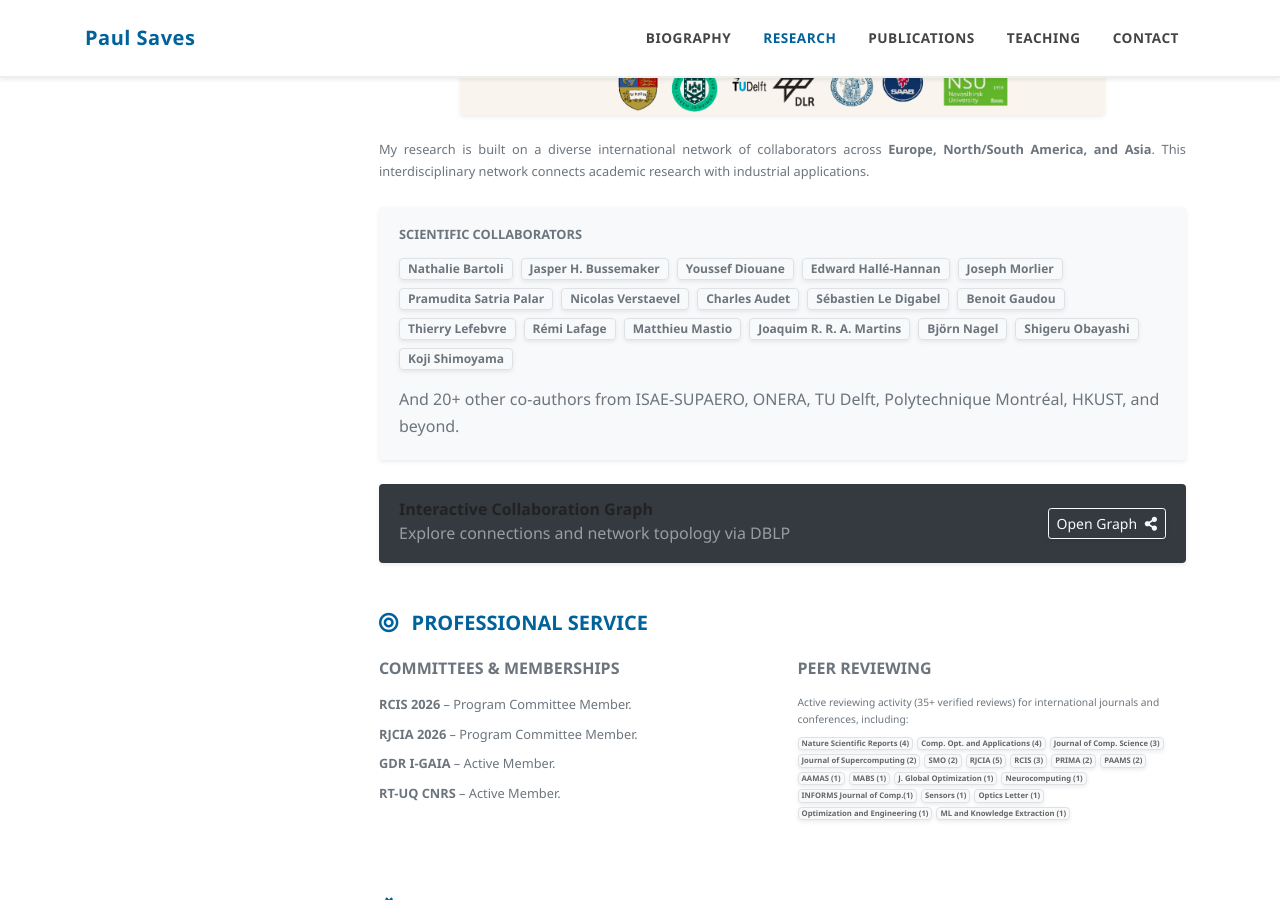
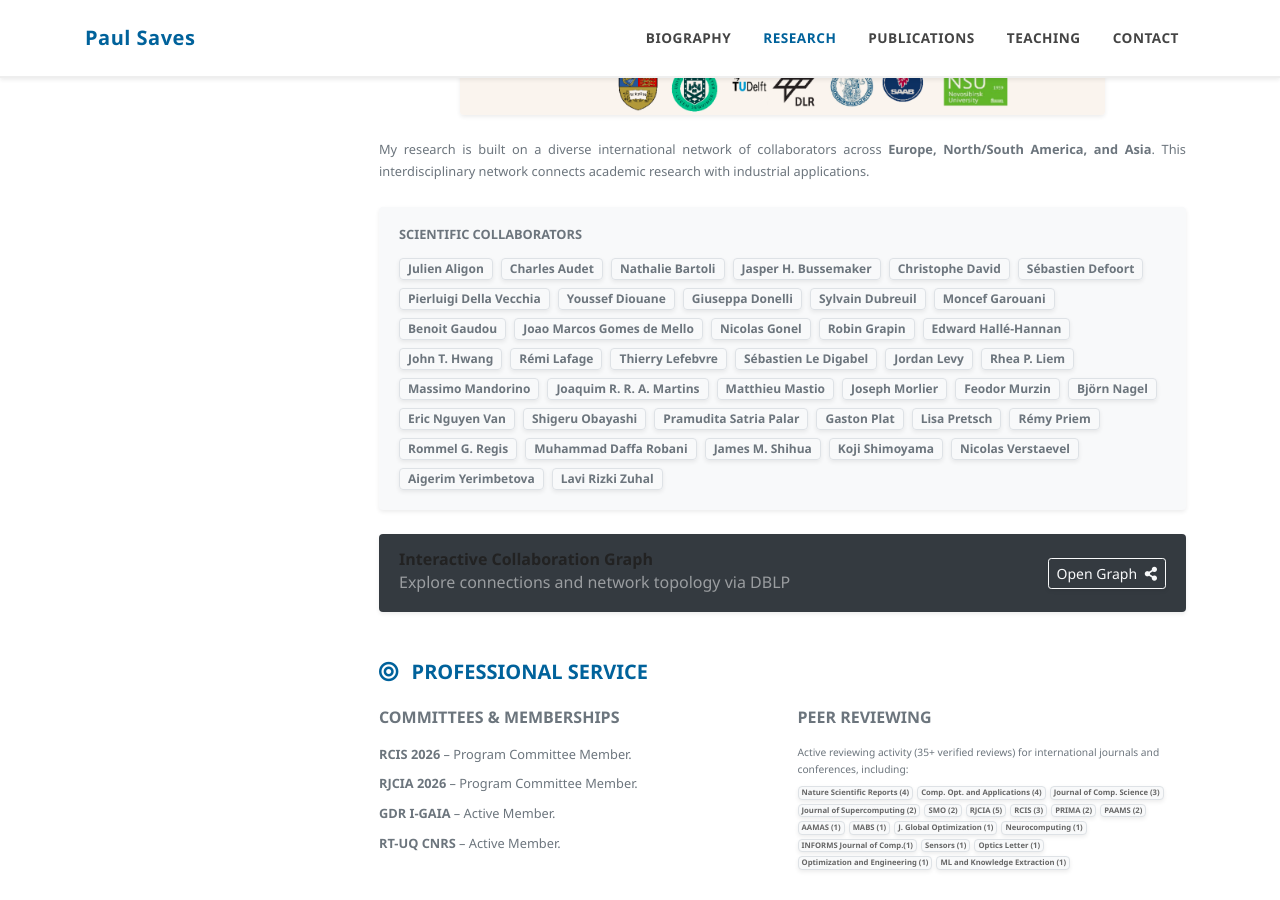
Before and after one commit to Paul-Saves/Paul-Saves.github.io, a Jekyll site: the page built from _pages/research.md, in a window 1280 px wide and 900 px high, scrolled down 3638 px. Built offline with Jekyll 4.4.1, drawn with Linux system fonts in a browser that asks for light colours; a style sheet for code colours, icons or effects is not loaded.

Commit message:
add collabs.

```diff
--- a/_pages/research.md
+++ b/_pages/research.md
@@ -207,31 +207,58 @@ title: Research
         My research is built on a diverse international network of collaborators across <strong>Europe, North/South America, and Asia</strong>. This interdisciplinary network connects academic research with industrial applications.
       </p>
 
-      <div class="card border-0 bg-light shadow-sm mb-4">
+
+	<div class="card border-0 bg-light shadow-sm mb-4">
         <div class="card-body">
           <h3 class="h6 font-weight-bold mb-3 small text-uppercase text-muted">Scientific Collaborators</h3>
           <div class="d-flex flex-wrap" style="gap: 8px;">
+            <span class="badge badge-white border text-secondary px-2 py-1 shadow-sm">Julien Aligon</span>
+            <span class="badge badge-white border text-secondary px-2 py-1 shadow-sm">Charles Audet</span>
             <span class="badge badge-white border text-secondary px-2 py-1 shadow-sm">Nathalie Bartoli</span>
             <span class="badge badge-white border text-secondary px-2 py-1 shadow-sm">Jasper H. Bussemaker</span>
+            <span class="badge badge-white border text-secondary px-2 py-1 shadow-sm">Christophe David</span>
+            <span class="badge badge-white border text-secondary px-2 py-1 shadow-sm">Sébastien Defoort</span>
+            <span class="badge badge-white border text-secondary px-2 py-1 shadow-sm">Pierluigi Della Vecchia</span>
             <span class="badge badge-white border text-secondary px-2 py-1 shadow-sm">Youssef Diouane</span>
+            <span class="badge badge-white border text-secondary px-2 py-1 shadow-sm">Giuseppa Donelli</span>
+            <span class="badge badge-white border text-secondary px-2 py-1 shadow-sm">Sylvain Dubreuil</span>
+            <span class="badge badge-white border text-secondary px-2 py-1 shadow-sm">Moncef Garouani</span>
+            <span class="badge badge-white border text-secondary px-2 py-1 shadow-sm">Benoit Gaudou</span>
+            <span class="badge badge-white border text-secondary px-2 py-1 shadow-sm">Joao Marcos Gomes de Mello</span>
+            <span class="badge badge-white border text-secondary px-2 py-1 shadow-sm">Nicolas Gonel</span>
+            <span class="badge badge-white border text-secondary px-2 py-1 shadow-sm">Robin Grapin</span>
             <span class="badge badge-white border text-secondary px-2 py-1 shadow-sm">Edward Hallé-Hannan</span>
+            <span class="badge badge-white border text-secondary px-2 py-1 shadow-sm">John T. Hwang</span>
+            <span class="badge badge-white border text-secondary px-2 py-1 shadow-sm">Rémi Lafage</span>
+            <span class="badge badge-white border text-secondary px-2 py-1 shadow-sm">Thierry Lefebvre</span>
+            <span class="badge badge-white border text-secondary px-2 py-1 shadow-sm">Sébastien Le Digabel</span>
+            <span class="badge badge-white border text-secondary px-2 py-1 shadow-sm">Jordan Levy</span>
+            <span class="badge badge-white border text-secondary px-2 py-1 shadow-sm">Rhea P. Liem</span>
+            <span class="badge badge-white border text-secondary px-2 py-1 shadow-sm">Massimo Mandorino</span>
+            <span class="badge badge-white border text-secondary px-2 py-1 shadow-sm">Joaquim R. R. A. Martins</span>
+            <span class="badge badge-white border text-secondary px-2 py-1 shadow-sm">Matthieu Mastio</span>
             <span class="badge badge-white border text-secondary px-2 py-1 shadow-sm">Joseph Morlier</span>
+            <span class="badge badge-white border text-secondary px-2 py-1 shadow-sm">Feodor Murzin</span>
+            <span class="badge badge-white border text-secondary px-2 py-1 shadow-sm">Björn Nagel</span>
+            <span class="badge badge-white border text-secondary px-2 py-1 shadow-sm">Eric Nguyen Van</span>
+            <span class="badge badge-white border text-secondary px-2 py-1 shadow-sm">Shigeru Obayashi</span>
             <span class="badge badge-white border text-secondary px-2 py-1 shadow-sm">Pramudita Satria Palar</span>
+            <span class="badge badge-white border text-secondary px-2 py-1 shadow-sm">Gaston Plat</span>
+            <span class="badge badge-white border text-secondary px-2 py-1 shadow-sm">Lisa Pretsch</span>
+            <span class="badge badge-white border text-secondary px-2 py-1 shadow-sm">Rémy Priem</span>
+            <span class="badge badge-white border text-secondary px-2 py-1 shadow-sm">Rommel G. Regis</span>
+            <span class="badge badge-white border text-secondary px-2 py-1 shadow-sm">Muhammad Daffa Robani</span>
+            <span class="badge badge-white border text-secondary px-2 py-1 shadow-sm">James M. Shihua</span>
+            <span class="badge badge-white border text-secondary px-2 py-1 shadow-sm">Koji Shimoyama</span>
             <span class="badge badge-white border text-secondary px-2 py-1 shadow-sm">Nicolas Verstaevel</span>
-            <span class="badge badge-white border text-secondary px-2 py-1 shadow-sm">Charles Audet</span>
-            <span class="badge badge-white border text-secondary px-2 py-1 shadow-sm">Sébastien Le Digabel</span>
-            <span class="badge badge-white border text-secondary px-2 py-1 shadow-sm">Benoit Gaudou</span>
-            <span class="badge badge-white border text-secondary px-2 py-1 shadow-sm">Thierry Lefebvre</span>
-            <span class="badge badge-white border text-secondary px-2 py-1 shadow-sm">Rémi Lafage</span>
-            <span class="badge badge-white border text-secondary px-2 py-1 shadow-sm">Matthieu Mastio</span>
-            <span class="badge badge-white border text-secondary px-2 py-1 shadow-sm">Joaquim R. R. A. Martins</span>
-            <span class="badge badge-white border text-secondary px-2 py-1 shadow-sm">Björn Nagel</span>
-            <span class="badge badge-white border text-secondary px-2 py-1 shadow-sm">Shigeru Obayashi</span>
-            <span class="badge badge-white border text-secondary px-2 py-1 shadow-sm">Koji Shimoyama</span>
+            <span class="badge badge-white border text-secondary px-2 py-1 shadow-sm">Aigerim Yerimbetova</span>
+            <span class="badge badge-white border text-secondary px-2 py-1 shadow-sm">Lavi Rizki Zuhal</span>
           </div>
-          <p class="x-small text-muted mt-3 mb-0 italic">And 20+ other co-authors from ISAE-SUPAERO, ONERA, TU Delft, Polytechnique Montréal, HKUST, and beyond.</p>
         </div>
       </div>
+
+
+
 
       <div class="card border-0 bg-dark text-white shadow-sm">
         <div class="card-body py-3 d-flex justify-content-between align-items-center">
```
Also changed, not shown: _pages/publications.md (+2 -2 lines).
